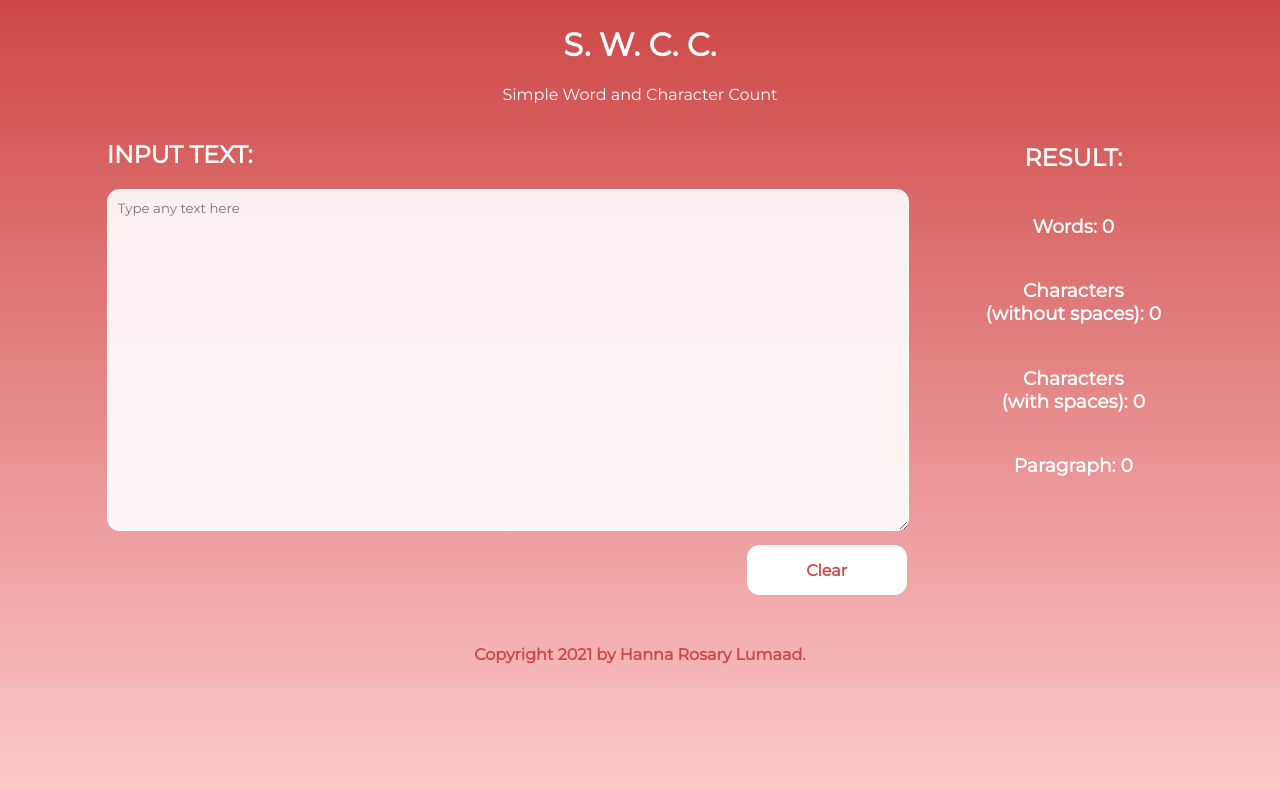
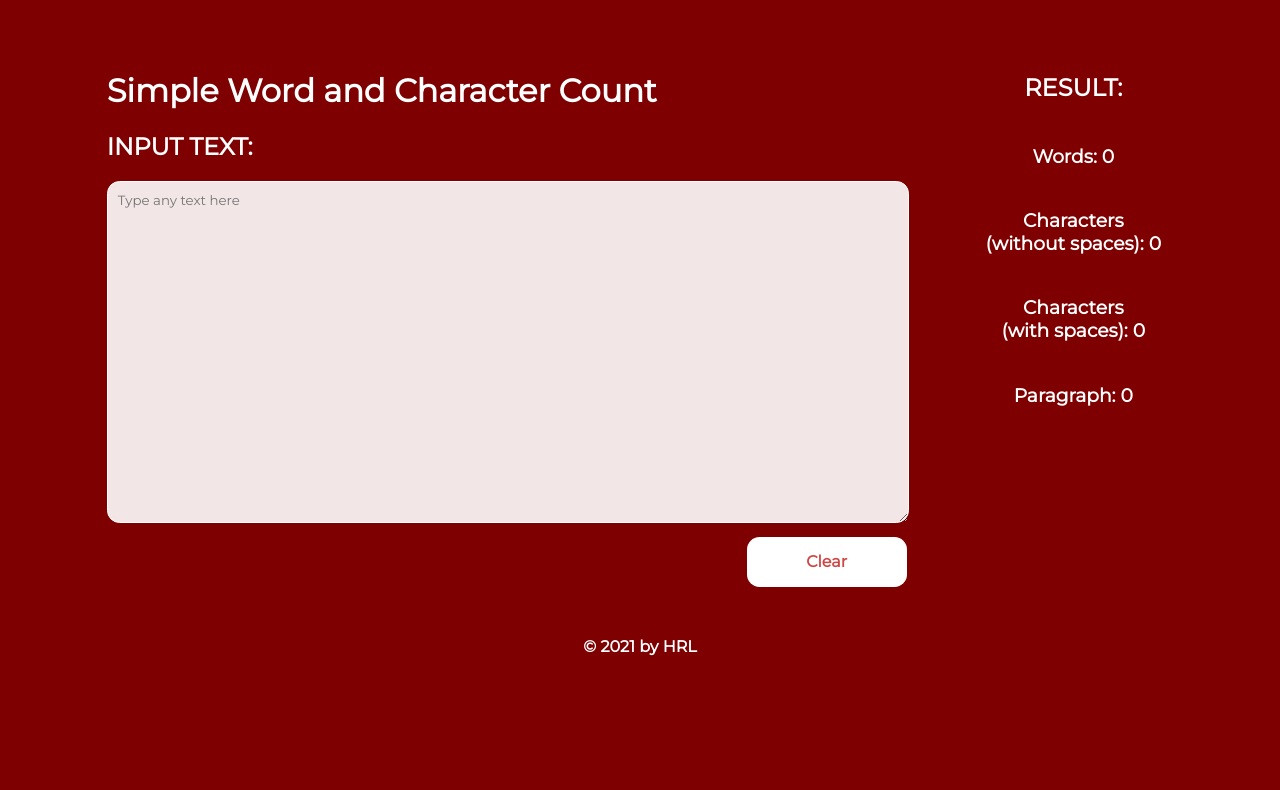
Before and after one commit to hannarosary/Simple-Word-and-Character-Count, a plain HTML site: page index.html in a window 1280 px wide. Drawn offline with Linux system fonts and the light colour scheme.

Commit message:
Second Commit

```diff
--- a/index.html
+++ b/index.html
@@ -9,13 +9,10 @@
     <link rel="stylesheet" href="./style.css">
 </head>
 <body>
-    <div class="header">
-        <h1>S. W. C. C.</h1>
-        <p>Simple Word and Character Count</p>
-    </div>
     <div class="container">
         <div class="flex-container">
             <div class="form-container">
+                <h1>Simple Word and Character Count</h1>
                 <h2>INPUT TEXT:</h2>
                 <form>
                     <textarea id="inputArea" class="form-control" placeholder="Type any text here"></textarea>
@@ -51,12 +48,7 @@
             </div>
         </div>
     </div>
-    <div class="footer">
-        <p>
-            Copyright <span id="newYear"></span> by Hanna Rosary Lumaad.
-        </p>
-    </div>
-
+    <footer>&copy; <span id="newYear"></span> by HRL</footer>
     <script src="./main.js"></script>
 </body>
 </html>
--- a/style.css
+++ b/style.css
@@ -7,28 +7,13 @@
 html, body{
     margin: 0;
     padding: 0;
-}
-body{
-    background:-webkit-linear-gradient( #ce4747, rgb(255, 207, 207));
-    background:-moz-linear-gradient( #ce4747, rgb(255, 207, 207));
-    background:-o-linear-gradient( #ce4747, rgb(255, 207, 207));
-    background:linear-gradient( #ce4747, rgb(255, 207, 207));
-    height: 100vh;
-    color: #fff
+    color: #fff;
+    background-color: #7e0000;
 }
 .container{
     width: 83.33%;
     margin: auto;
-}
-.flex-container{
-    display: flex;
-    flex-direction: row;
-}
-.flex-container .form-container{
-    width: 75%;
-}
-.flex-container .result-container{
-    width: 25%;
+    padding-top: 50px;
 }
 .form-control{
     width: 97.5%;
@@ -52,26 +37,32 @@ body{
     font-size: 16px;
     cursor: pointer;
 }
-header{
-    margin-top: 35px;
-}
 .form-container .form-control{
-    height: 10vh;
+    height: 150px;
 }
 table{
     width: 100%;
-    margin: 0 12.5%;
 }
 tr th, tr td{
     text-align: center;
 }
-.header{
-    margin-top: 25px;
-    text-align: center;
-}
-.footer{
+footer{
     margin-top: 50px;
     text-align: center;
     font-weight: 800;
-    color: #ce4747 !important;
 }
+@media only screen and (min-width: 600px){
+    .flex-container{
+        display: flex;
+        flex-direction: row;
+    }
+    .flex-container .form-container{
+        width: 75%;
+    }
+    .flex-container .result-container{
+        width: 25%;
+    }
+    table{
+        margin: 0 12.5%;
+    }
+}
```
